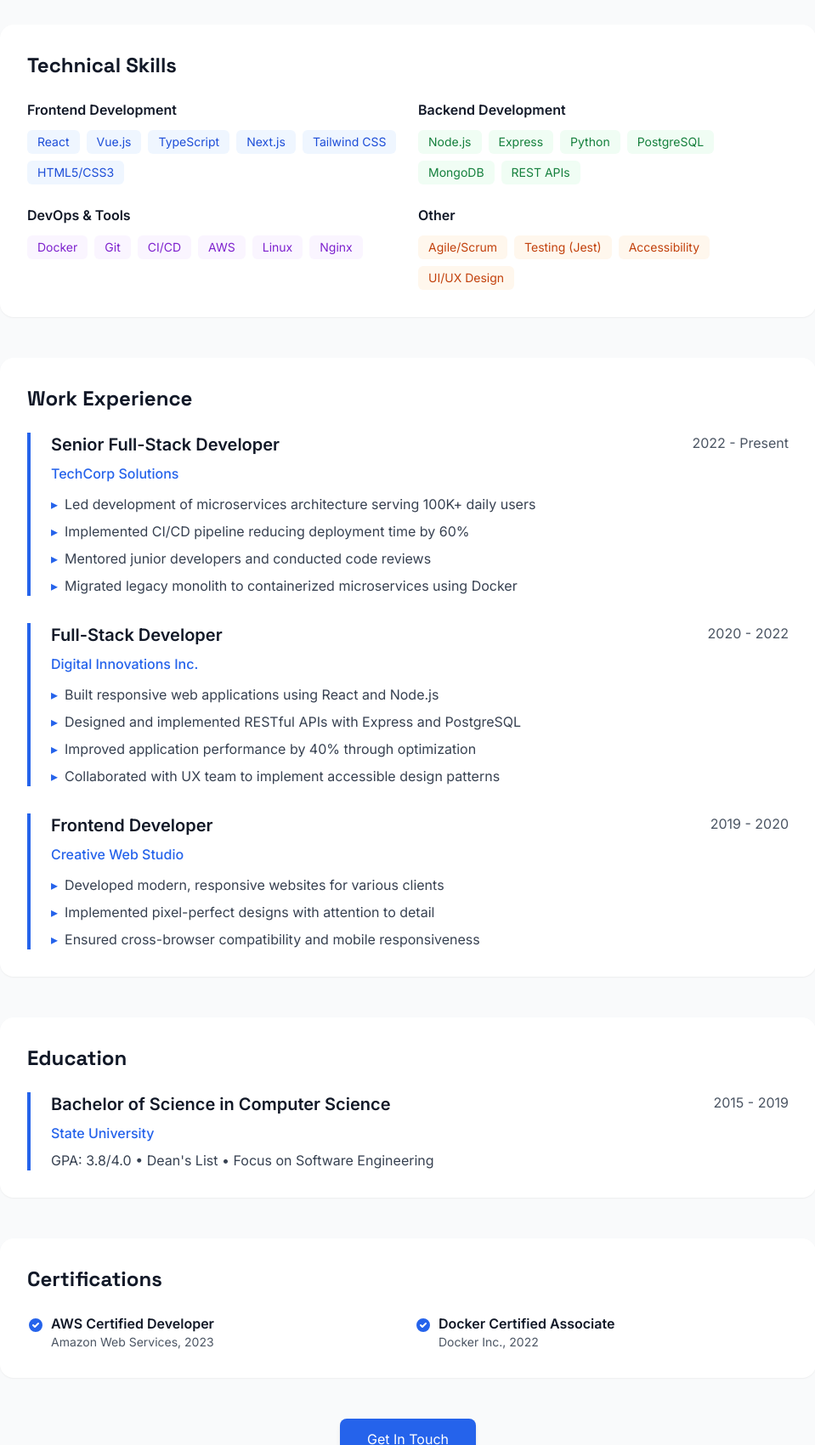
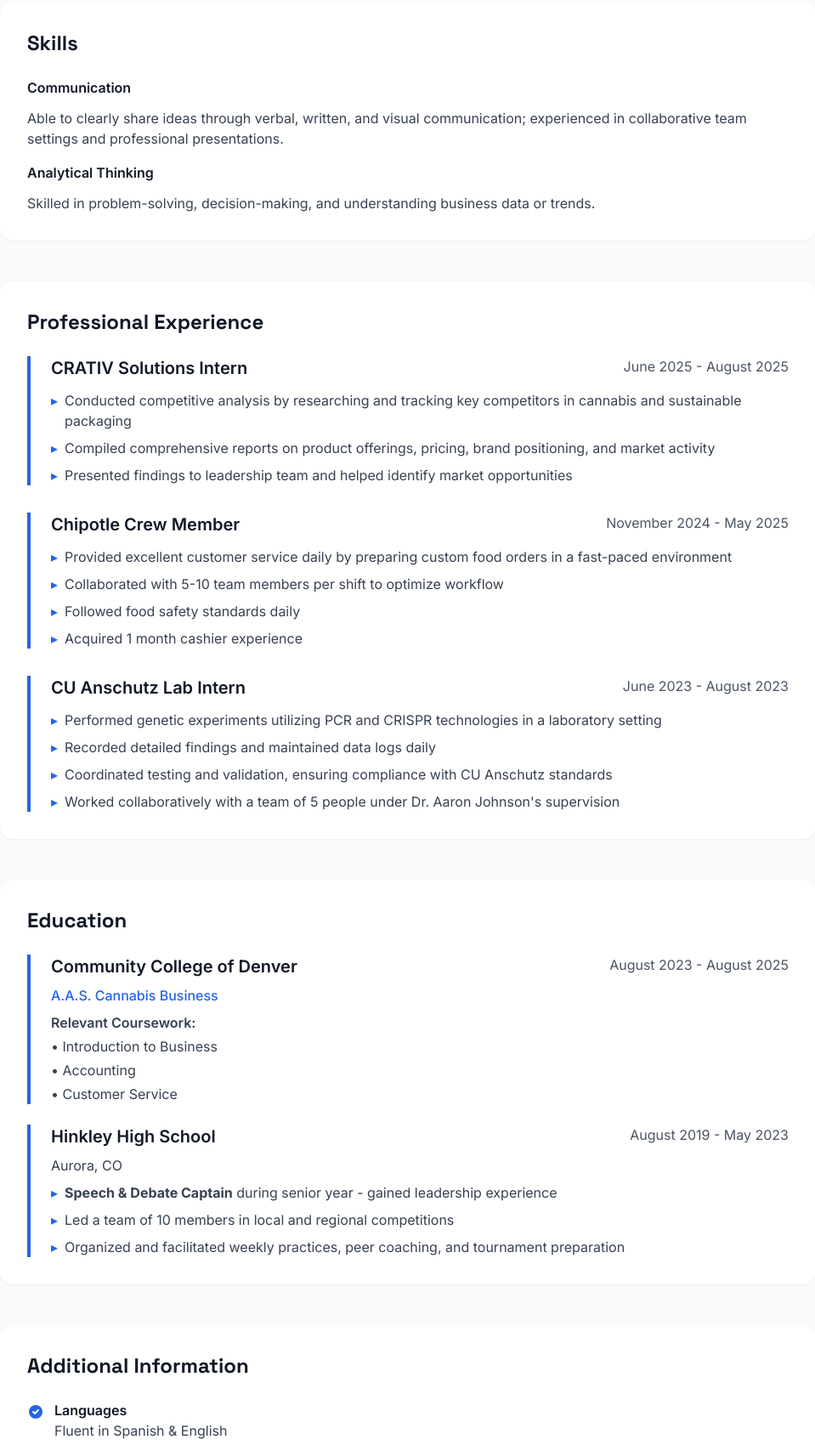
Before and after one commit to KimmyMiranda/website, a website: page public/resume.html in a window 1280 px wide. Shown: the part 547-2247 px from the top of the page at 85% size, without its empty margins (160-1119 px from the left). Drawn offline with nearby package versions, Linux system fonts and the light colour scheme.

Commit message:
updated my resume on the website

```diff
--- a/public/resume.html
+++ b/public/resume.html
@@ -54,27 +54,25 @@
 
       <!-- Header -->
       <div class="text-center mb-12 fade-in-section">
-        <h1 class="text-4xl md:text-5xl font-bold font-grotesk text-gray-900 mb-4">Resume</h1>
-        <p class="text-xl text-gray-600 mb-6">Full-Stack Developer</p>
+        <h1 class="text-4xl md:text-5xl font-bold font-grotesk text-gray-900 mb-4">Kimberly Miranda</h1>
+        <p class="text-xl text-gray-600 mb-6">Business Student | Cannabis Industry Professional</p>
         <div class="flex flex-wrap justify-center gap-4 text-sm text-gray-600">
-          <a href="mailto:hello@kimberlymiranda.us" class="hover:text-blue-600">hello@kimberlymiranda.us</a>
+          <a href="mailto:KimmyM710@outlook.com" class="hover:text-blue-600">KimmyM710@outlook.com</a>
           <span>•</span>
-          <span>kimberlymiranda.us</span>
+          <span>(720) 825-5057</span>
           <span>•</span>
-          <span>Available for opportunities</span>
+          <span>Boulder, CO 80303</span>
         </div>
       </div>
 
       <!-- Summary -->
       <section class="mb-12 fade-in-section">
         <div class="bg-white rounded-2xl p-8 shadow-sm">
-          <h2 class="text-2xl font-bold font-grotesk text-gray-900 mb-4">Professional Summary</h2>
+          <h2 class="text-2xl font-bold font-grotesk text-gray-900 mb-4">About Me</h2>
           <p class="text-gray-700 leading-relaxed">
-            Experienced full-stack developer with 5+ years building scalable web applications using modern technologies.
-            Specialized in JavaScript/TypeScript ecosystems, cloud infrastructure, and container-based deployments.
-            Passionate about clean architecture, accessibility, and creating exceptional user experiences.
-            Strong background in both front-end frameworks and back-end services with proven ability to lead projects
-            from conception to deployment.
+            Hi there! I am a dedicated college student pursuing a career in business. I look forward to applying my
+            knowledge learned in the classroom into the real world and gain more hands-on experience that'll contribute
+            to my professional growth.
           </p>
         </div>
       </section>
@@ -82,53 +80,22 @@
       <!-- Skills -->
       <section class="mb-12 fade-in-section">
         <div class="bg-white rounded-2xl p-8 shadow-sm">
-          <h2 class="text-2xl font-bold font-grotesk text-gray-900 mb-6">Technical Skills</h2>
+          <h2 class="text-2xl font-bold font-grotesk text-gray-900 mb-6">Skills</h2>
 
-          <div class="grid md:grid-cols-2 gap-6">
+          <div class="space-y-4">
             <div>
-              <h3 class="font-semibold text-gray-900 mb-3">Frontend Development</h3>
-              <div class="flex flex-wrap gap-2">
-                <span class="px-3 py-1 bg-blue-50 text-blue-700 rounded-md text-sm">React</span>
-                <span class="px-3 py-1 bg-blue-50 text-blue-700 rounded-md text-sm">Vue.js</span>
-                <span class="px-3 py-1 bg-blue-50 text-blue-700 rounded-md text-sm">TypeScript</span>
-                <span class="px-3 py-1 bg-blue-50 text-blue-700 rounded-md text-sm">Next.js</span>
-                <span class="px-3 py-1 bg-blue-50 text-blue-700 rounded-md text-sm">Tailwind CSS</span>
-                <span class="px-3 py-1 bg-blue-50 text-blue-700 rounded-md text-sm">HTML5/CSS3</span>
-              </div>
+              <h3 class="font-semibold text-gray-900 mb-3">Communication</h3>
+              <p class="text-gray-700">
+                Able to clearly share ideas through verbal, written, and visual communication; experienced in
+                collaborative team settings and professional presentations.
+              </p>
             </div>
 
             <div>
-              <h3 class="font-semibold text-gray-900 mb-3">Backend Development</h3>
-              <div class="flex flex-wrap gap-2">
-                <span class="px-3 py-1 bg-green-50 text-green-700 rounded-md text-sm">Node.js</span>
-                <span class="px-3 py-1 bg-green-50 text-green-700 rounded-md text-sm">Express</span>
-                <span class="px-3 py-1 bg-green-50 text-green-700 rounded-md text-sm">Python</span>
-                <span class="px-3 py-1 bg-green-50 text-green-700 rounded-md text-sm">PostgreSQL</span>
-                <span class="px-3 py-1 bg-green-50 text-green-700 rounded-md text-sm">MongoDB</span>
-                <span class="px-3 py-1 bg-green-50 text-green-700 rounded-md text-sm">REST APIs</span>
-              </div>
-            </div>
-
-            <div>
-              <h3 class="font-semibold text-gray-900 mb-3">DevOps & Tools</h3>
-              <div class="flex flex-wrap gap-2">
-                <span class="px-3 py-1 bg-purple-50 text-purple-700 rounded-md text-sm">Docker</span>
-                <span class="px-3 py-1 bg-purple-50 text-purple-700 rounded-md text-sm">Git</span>
-                <span class="px-3 py-1 bg-purple-50 text-purple-700 rounded-md text-sm">CI/CD</span>
-                <span class="px-3 py-1 bg-purple-50 text-purple-700 rounded-md text-sm">AWS</span>
-                <span class="px-3 py-1 bg-purple-50 text-purple-700 rounded-md text-sm">Linux</span>
-                <span class="px-3 py-1 bg-purple-50 text-purple-700 rounded-md text-sm">Nginx</span>
-              </div>
-            </div>
-
-            <div>
-              <h3 class="font-semibold text-gray-900 mb-3">Other</h3>
-              <div class="flex flex-wrap gap-2">
-                <span class="px-3 py-1 bg-orange-50 text-orange-700 rounded-md text-sm">Agile/Scrum</span>
-                <span class="px-3 py-1 bg-orange-50 text-orange-700 rounded-md text-sm">Testing (Jest)</span>
-                <span class="px-3 py-1 bg-orange-50 text-orange-700 rounded-md text-sm">Accessibility</span>
-                <span class="px-3 py-1 bg-orange-50 text-orange-700 rounded-md text-sm">UI/UX Design</span>
-              </div>
+              <h3 class="font-semibold text-gray-900 mb-3">Analytical Thinking</h3>
+              <p class="text-gray-700">
+                Skilled in problem-solving, decision-making, and understanding business data or trends.
+              </p>
             </div>
           </div>
         </div>
@@ -137,32 +104,27 @@
       <!-- Experience -->
       <section class="mb-12 fade-in-section">
         <div class="bg-white rounded-2xl p-8 shadow-sm">
-          <h2 class="text-2xl font-bold font-grotesk text-gray-900 mb-6">Work Experience</h2>
+          <h2 class="text-2xl font-bold font-grotesk text-gray-900 mb-6">Professional Experience</h2>
 
           <div class="space-y-8">
             <!-- Job 1 -->
             <div class="border-l-4 border-blue-600 pl-6">
               <div class="flex flex-wrap justify-between items-start mb-2">
-                <h3 class="text-xl font-semibold text-gray-900">Senior Full-Stack Developer</h3>
-                <span class="text-gray-600">2022 - Present</span>
+                <h3 class="text-xl font-semibold text-gray-900">CRATIV Solutions Intern</h3>
+                <span class="text-gray-600">June 2025 - August 2025</span>
               </div>
-              <p class="text-blue-600 font-medium mb-3">TechCorp Solutions</p>
-              <ul class="space-y-2 text-gray-700">
+              <ul class="space-y-2 text-gray-700 mt-3">
                 <li class="flex items-start">
                   <span class="text-blue-600 mr-2">▸</span>
-                  <span>Led development of microservices architecture serving 100K+ daily users</span>
+                  <span>Conducted competitive analysis by researching and tracking key competitors in cannabis and sustainable packaging</span>
                 </li>
                 <li class="flex items-start">
                   <span class="text-blue-600 mr-2">▸</span>
-                  <span>Implemented CI/CD pipeline reducing deployment time by 60%</span>
+                  <span>Compiled comprehensive reports on product offerings, pricing, brand positioning, and market activity</span>
                 </li>
                 <li class="flex items-start">
                   <span class="text-blue-600 mr-2">▸</span>
-                  <span>Mentored junior developers and conducted code reviews</span>
-                </li>
-                <li class="flex items-start">
-                  <span class="text-blue-600 mr-2">▸</span>
-                  <span>Migrated legacy monolith to containerized microservices using Docker</span>
+                  <span>Presented findings to leadership team and helped identify market opportunities</span>
                 </li>
               </ul>
             </div>
@@ -170,26 +132,25 @@
             <!-- Job 2 -->
             <div class="border-l-4 border-blue-600 pl-6">
               <div class="flex flex-wrap justify-between items-start mb-2">
-                <h3 class="text-xl font-semibold text-gray-900">Full-Stack Developer</h3>
-                <span class="text-gray-600">2020 - 2022</span>
+                <h3 class="text-xl font-semibold text-gray-900">Chipotle Crew Member</h3>
+                <span class="text-gray-600">November 2024 - May 2025</span>
               </div>
-              <p class="text-blue-600 font-medium mb-3">Digital Innovations Inc.</p>
-              <ul class="space-y-2 text-gray-700">
+              <ul class="space-y-2 text-gray-700 mt-3">
                 <li class="flex items-start">
                   <span class="text-blue-600 mr-2">▸</span>
-                  <span>Built responsive web applications using React and Node.js</span>
+                  <span>Provided excellent customer service daily by preparing custom food orders in a fast-paced environment</span>
                 </li>
                 <li class="flex items-start">
                   <span class="text-blue-600 mr-2">▸</span>
-                  <span>Designed and implemented RESTful APIs with Express and PostgreSQL</span>
+                  <span>Collaborated with 5-10 team members per shift to optimize workflow</span>
                 </li>
                 <li class="flex items-start">
                   <span class="text-blue-600 mr-2">▸</span>
-                  <span>Improved application performance by 40% through optimization</span>
+                  <span>Followed food safety standards daily</span>
                 </li>
                 <li class="flex items-start">
                   <span class="text-blue-600 mr-2">▸</span>
-                  <span>Collaborated with UX team to implement accessible design patterns</span>
+                  <span>Acquired 1 month cashier experience</span>
                 </li>
               </ul>
             </div>
@@ -197,22 +158,25 @@
             <!-- Job 3 -->
             <div class="border-l-4 border-blue-600 pl-6">
               <div class="flex flex-wrap justify-between items-start mb-2">
-                <h3 class="text-xl font-semibold text-gray-900">Frontend Developer</h3>
-                <span class="text-gray-600">2019 - 2020</span>
+                <h3 class="text-xl font-semibold text-gray-900">CU Anschutz Lab Intern</h3>
+                <span class="text-gray-600">June 2023 - August 2023</span>
               </div>
-              <p class="text-blue-600 font-medium mb-3">Creative Web Studio</p>
-              <ul class="space-y-2 text-gray-700">
+              <ul class="space-y-2 text-gray-700 mt-3">
                 <li class="flex items-start">
                   <span class="text-blue-600 mr-2">▸</span>
-                  <span>Developed modern, responsive websites for various clients</span>
+                  <span>Performed genetic experiments utilizing PCR and CRISPR technologies in a laboratory setting</span>
                 </li>
                 <li class="flex items-start">
                   <span class="text-blue-600 mr-2">▸</span>
-                  <span>Implemented pixel-perfect designs with attention to detail</span>
+                  <span>Recorded detailed findings and maintained data logs daily</span>
                 </li>
                 <li class="flex items-start">
                   <span class="text-blue-600 mr-2">▸</span>
-                  <span>Ensured cross-browser compatibility and mobile responsiveness</span>
+                  <span>Coordinated testing and validation, ensuring compliance with CU Anschutz standards</span>
+                </li>
+                <li class="flex items-start">
+                  <span class="text-blue-600 mr-2">▸</span>
+                  <span>Worked collaboratively with a team of 5 people under Dr. Aaron Johnson's supervision</span>
                 </li>
               </ul>
             </div>
@@ -225,13 +189,42 @@
         <div class="bg-white rounded-2xl p-8 shadow-sm">
           <h2 class="text-2xl font-bold font-grotesk text-gray-900 mb-6">Education</h2>
 
-          <div class="border-l-4 border-blue-600 pl-6">
-            <div class="flex flex-wrap justify-between items-start mb-2">
-              <h3 class="text-xl font-semibold text-gray-900">Bachelor of Science in Computer Science</h3>
-              <span class="text-gray-600">2015 - 2019</span>
+          <div class="space-y-6">
+            <div class="border-l-4 border-blue-600 pl-6">
+              <div class="flex flex-wrap justify-between items-start mb-2">
+                <h3 class="text-xl font-semibold text-gray-900">Community College of Denver</h3>
+                <span class="text-gray-600">August 2023 - August 2025</span>
+              </div>
+              <p class="text-blue-600 font-medium mb-2">A.A.S. Cannabis Business</p>
+              <p class="text-gray-700 font-semibold mb-1">Relevant Coursework:</p>
+              <ul class="text-gray-700 space-y-1">
+                <li>• Introduction to Business</li>
+                <li>• Accounting</li>
+                <li>• Customer Service</li>
+              </ul>
             </div>
-            <p class="text-blue-600 font-medium mb-2">State University</p>
-            <p class="text-gray-700">GPA: 3.8/4.0 • Dean's List • Focus on Software Engineering</p>
+
+            <div class="border-l-4 border-blue-600 pl-6">
+              <div class="flex flex-wrap justify-between items-start mb-2">
+                <h3 class="text-xl font-semibold text-gray-900">Hinkley High School</h3>
+                <span class="text-gray-600">August 2019 - May 2023</span>
+              </div>
+              <p class="text-gray-700 mb-2">Aurora, CO</p>
+              <ul class="space-y-2 text-gray-700">
+                <li class="flex items-start">
+                  <span class="text-blue-600 mr-2">▸</span>
+                  <span><strong>Speech & Debate Captain</strong> during senior year - gained leadership experience</span>
+                </li>
+                <li class="flex items-start">
+                  <span class="text-blue-600 mr-2">▸</span>
+                  <span>Led a team of 10 members in local and regional competitions</span>
+                </li>
+                <li class="flex items-start">
+                  <span class="text-blue-600 mr-2">▸</span>
+                  <span>Organized and facilitated weekly practices, peer coaching, and tournament preparation</span>
+                </li>
+              </ul>
+            </div>
           </div>
         </div>
       </section>
@@ -239,26 +232,36 @@
       <!-- Certifications -->
       <section class="mb-12 fade-in-section">
         <div class="bg-white rounded-2xl p-8 shadow-sm">
-          <h2 class="text-2xl font-bold font-grotesk text-gray-900 mb-6">Certifications</h2>
+          <h2 class="text-2xl font-bold font-grotesk text-gray-900 mb-6">Additional Information</h2>
 
-          <div class="grid md:grid-cols-2 gap-4">
+          <div class="space-y-4">
             <div class="flex items-start">
-              <svg class="w-5 h-5 text-blue-600 mr-2 mt-1" fill="currentColor" viewBox="0 0 20 20">
+              <svg class="w-5 h-5 text-blue-600 mr-3 mt-1" fill="currentColor" viewBox="0 0 20 20">
                 <path fill-rule="evenodd" d="M10 18a8 8 0 100-16 8 8 0 000 16zm3.707-9.293a1 1 0 00-1.414-1.414L9 10.586 7.707 9.293a1 1 0 00-1.414 1.414l2 2a1 1 0 001.414 0l4-4z" clip-rule="evenodd" />
               </svg>
               <div>
-                <p class="font-semibold text-gray-900">AWS Certified Developer</p>
-                <p class="text-sm text-gray-600">Amazon Web Services, 2023</p>
+                <p class="font-semibold text-gray-900">Languages</p>
+                <p class="text-gray-700">Fluent in Spanish & English</p>
               </div>
             </div>
 
             <div class="flex items-start">
-              <svg class="w-5 h-5 text-blue-600 mr-2 mt-1" fill="currentColor" viewBox="0 0 20 20">
+              <svg class="w-5 h-5 text-blue-600 mr-3 mt-1" fill="currentColor" viewBox="0 0 20 20">
                 <path fill-rule="evenodd" d="M10 18a8 8 0 100-16 8 8 0 000 16zm3.707-9.293a1 1 0 00-1.414-1.414L9 10.586 7.707 9.293a1 1 0 00-1.414 1.414l2 2a1 1 0 001.414 0l4-4z" clip-rule="evenodd" />
               </svg>
               <div>
-                <p class="font-semibold text-gray-900">Docker Certified Associate</p>
-                <p class="text-sm text-gray-600">Docker Inc., 2022</p>
+                <p class="font-semibold text-gray-900">Certifications</p>
+                <p class="text-gray-700">ServSafe Certified (2024)</p>
+              </div>
+            </div>
+
+            <div class="flex items-start">
+              <svg class="w-5 h-5 text-blue-600 mr-3 mt-1" fill="currentColor" viewBox="0 0 20 20">
+                <path fill-rule="evenodd" d="M10 18a8 8 0 100-16 8 8 0 000 16zm3.707-9.293a1 1 0 00-1.414-1.414L9 10.586 7.707 9.293a1 1 0 00-1.414 1.414l2 2a1 1 0 001.414 0l4-4z" clip-rule="evenodd" />
+              </svg>
+              <div>
+                <p class="font-semibold text-gray-900">Awards & Activities</p>
+                <p class="text-gray-700">Dean's List (2023) • President's List (2024) • Vice President of student-run organization • Outstanding Student Organization Award (2025)</p>
               </div>
             </div>
           </div>
```
